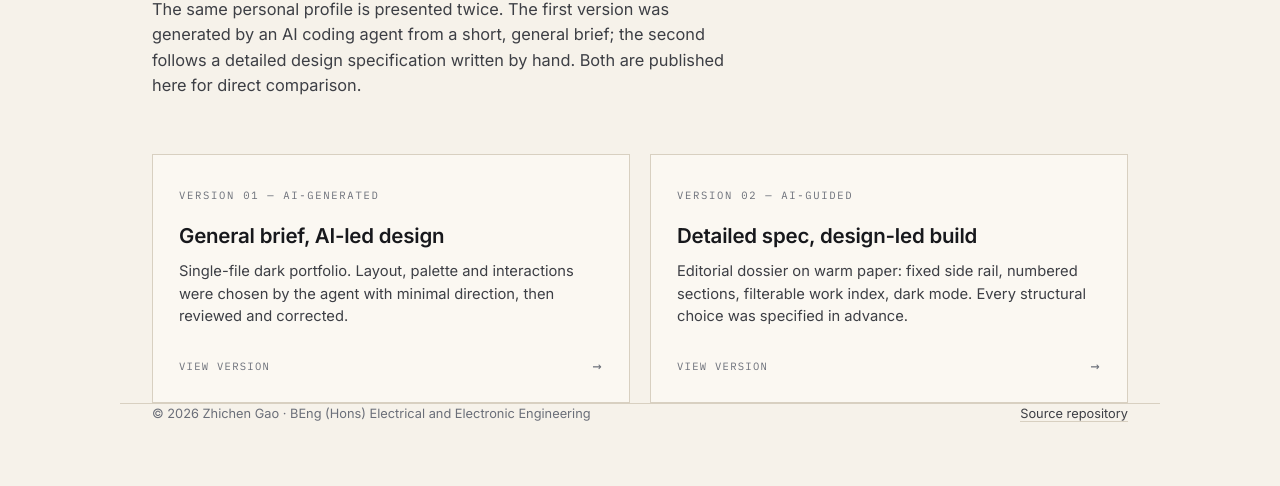
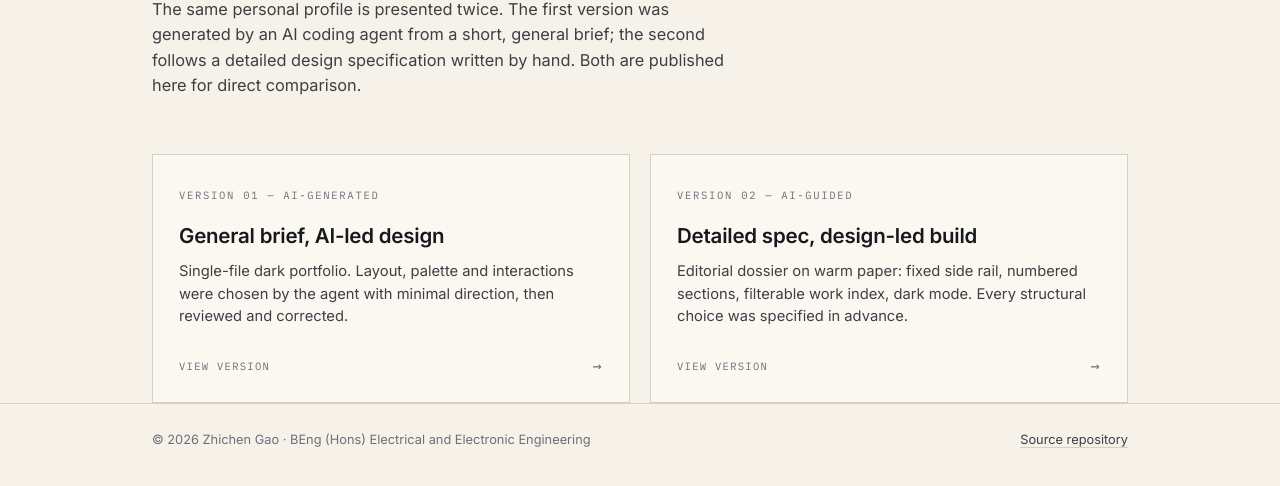
Before and after one commit to GGabrie1/GGabrie1.github.io, a plain HTML site: page index.html in a window 1280 px wide. Shown: the part 264-750 px from the top of the page. Drawn offline with Linux system fonts and the light colour scheme.

Commit message:
Refine landing footer spacing and hero stat label

```diff
--- a/index.html
+++ b/index.html
@@ -43,14 +43,16 @@
     font-family:var(--mono);font-size:.66rem;letter-spacing:.12em;text-transform:uppercase;color:var(--ink-3)}
   .arrow span:last-child{font-size:.95rem;transition:transform .18s ease}
   a.card:hover .arrow span:last-child{transform:translateX(4px)}
-  footer{border-top:1px solid var(--rule);padding:26px 0 40px;display:flex;flex-wrap:wrap;gap:12px;
-    justify-content:space-between;font-size:.8rem;color:var(--ink-3)}
+  .site-footer{border-top:1px solid var(--rule)}
+  .site-footer .wrap{display:flex;flex-wrap:wrap;gap:12px;justify-content:space-between;
+    padding:26px 32px 40px;font-size:.8rem;color:var(--ink-3)}
   footer a{color:var(--ink-2);text-decoration:none;border-bottom:1px solid var(--rule)}
   footer a:hover{border-color:var(--accent);color:var(--accent)}
   @media (max-width:760px){
     .grid{grid-template-columns:1fr}
     main{padding:56px 0 64px}
     .wrap{padding:0 22px}
+    .site-footer .wrap{padding:22px 22px 34px}
   }
 </style>
 </head>
@@ -86,9 +88,11 @@
   </div>
 </main>
 
-<footer class="wrap">
-  <span>&copy; 2026 Zhichen Gao · BEng (Hons) Electrical and Electronic Engineering</span>
-  <span><a href="https://github.com/GGabrie1/GGabrie1.github.io" target="_blank" rel="noopener">Source repository</a></span>
+<footer class="site-footer">
+  <div class="wrap">
+    <span>&copy; 2026 Zhichen Gao · BEng (Hons) Electrical and Electronic Engineering</span>
+    <span><a href="https://github.com/GGabrie1/GGabrie1.github.io" target="_blank" rel="noopener">Source repository</a></span>
+  </div>
 </footer>
 </body>
 </html>
```
Also changed, not shown: ai-generated-page.html (+1 -1 lines).
